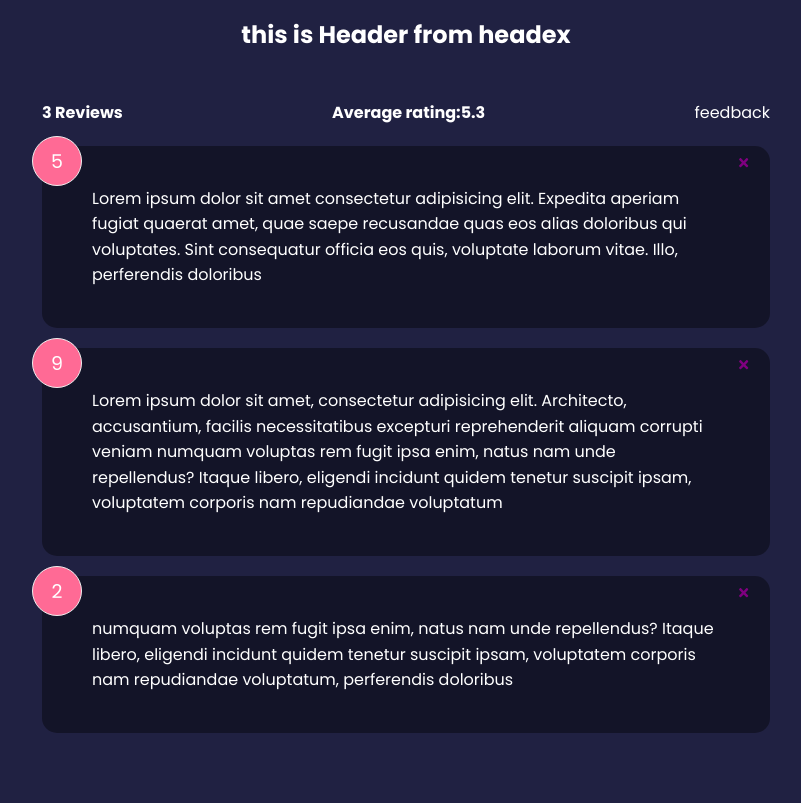
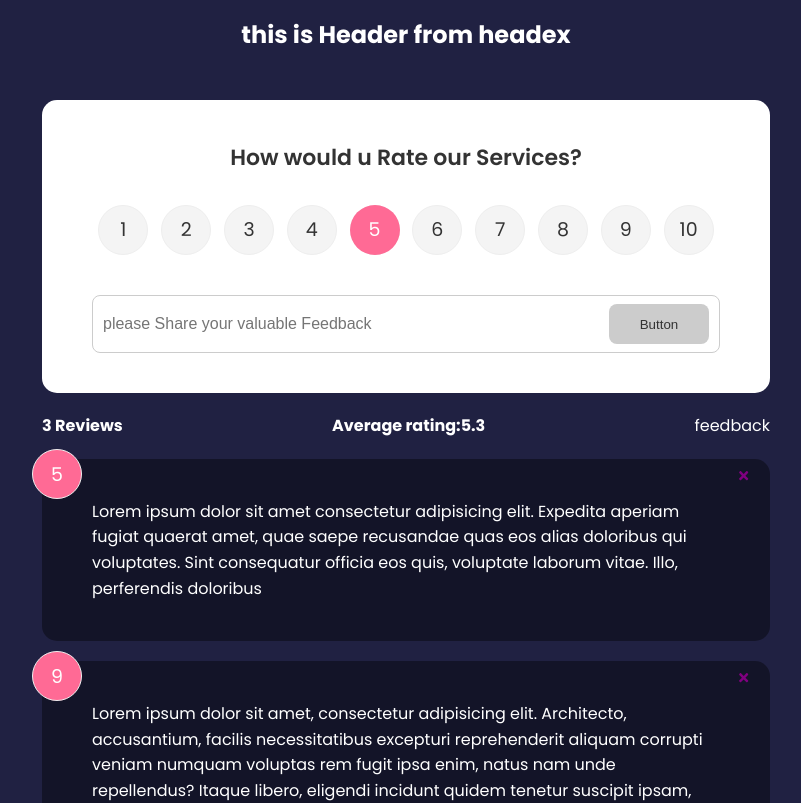
Before and after one commit to saurabh6893/FeedbackApp--ReactJs, a React (Create React App) app: page / in a window 1280 px wide. Shown: the top 803 px of the page, without its empty margins (234-1035 px from the left). Built offline with nearby package versions, Linux system fonts and the light colour scheme.

Commit message:
completed crud options

```diff
--- a/package.json
+++ b/package.json
@@ -6,10 +6,12 @@
     "@testing-library/jest-dom": "^5.16.4",
     "@testing-library/react": "^13.0.1",
     "@testing-library/user-event": "^13.5.0",
+    "framer-motion": "^4.1.17",
     "react": "^18.0.0",
     "react-dom": "^18.0.0",
     "react-icons": "^4.3.1",
     "react-scripts": "5.0.1",
+    "uuid": "^8.3.2",
     "web-vitals": "^2.1.4"
   },
   "scripts": {
--- a/src/App.js
+++ b/src/App.js
@@ -1,6 +1,8 @@
 import Headex from './Components/headex'
 import FeedbackList from './Components/FeedbackList'
 import FeedbackStats from './Components/FeedbackStats'
+import FeedbackForm from './Components/FeedbackForm'
+import { v4 as uuidv4 } from 'uuid'
 import FeedbackData from './Data/FeedbackData'
 import { useState } from 'react'
 
@@ -12,10 +14,16 @@
     }
   }
 
+  const addFeedback = (newFeedback) => {
+    newFeedback.id = uuidv4()
+    setFeedback([newFeedback, ...feedback])
+  }
+
   return (
     <>
       <Headex />
       <div className='container'>
+        <FeedbackForm handleAdd={addFeedback} />
         <FeedbackStats feedback={feedback} />
         <FeedbackList feedback={feedback} handleDelete={deleteFeedback} />
       </div>
--- /dev/null
+++ b/src/Components/FeedbackForm.jsx
@@ -0,0 +1,67 @@
+import React from 'react'
+import { useState } from 'react'
+import RatingSelect from './RatingSelect'
+import Card from './Shared/Card'
+import Button from './Shared/Button'
+
+function FeedbackForm({ handleAdd }) {
+  const [text, setText] = useState('')
+  const [rating, setRating] = useState(10)
+
+  const [btnDisabled, setBtnDisabled] = useState(true)
+  const [message, setMessage] = useState('')
+
+  const handleChange = (e) => {
+    setText(e.target.value)
+    if (text === '') {
+      setBtnDisabled(true)
+      setMessage(null)
+    } else if (text !== '' && text.trim().length < 10) {
+      setBtnDisabled(true)
+      setMessage('Enter atleast 10 words')
+    } else {
+      setBtnDisabled(false)
+      setMessage(null)
+    }
+  }
+
+  const handleSubmit = (e) => {
+    e.preventDefault()
+    if (text.trim().length > 10) {
+      const newFeedback = {
+        text: text,
+        rating,
+      }
+      handleAdd(newFeedback)
+      setText('')
+    }
+  }
+
+  return (
+    <Card>
+      <form onSubmit={handleSubmit}>
+        <h2>How would u Rate our Services?</h2>
+
+        <RatingSelect
+          select={(rating) => {
+            setRating(rating)
+          }}
+        />
+        <div className='input-group'>
+          <input
+            type='text'
+            onChange={handleChange}
+            placeholder='please Share your valuable Feedback'
+            value={text}
+          />
+          <Button type='submit' isDisabled={btnDisabled}>
+            send
+          </Button>
+        </div>
+        {message && <div className='message'>{message}</div>}
+      </form>
+    </Card>
+  )
+}
+
+export default FeedbackForm
--- a/src/Components/FeedbackItem.jsx
+++ b/src/Components/FeedbackItem.jsx
@@ -1,4 +1,5 @@
 import Card from './Shared/Card'
+
 import { FaTimes } from 'react-icons/fa'
 
 function FeedbackItem({ item, handleDelete }) {
--- a/src/Components/FeedbackList.jsx
+++ b/src/Components/FeedbackList.jsx
@@ -1,5 +1,6 @@
 import React from 'react'
 import FeedbackItem from './FeedbackItem'
+import { motion, AnimatePresence } from 'framer-motion'
 
 function FeedbackList({ feedback, handleDelete }) {
   if (!feedback || feedback.length === 0) {
@@ -8,11 +9,32 @@
 
   return (
     <div className='feedback-list'>
-      {feedback.map((item) => (
-        <FeedbackItem key={item.id} item={item} handleDelete={handleDelete} />
-      ))}
+      <AnimatePresence>
+        {feedback.map((item) => (
+          <motion.div
+            key={item.id}
+            initial={{ opacity: 0 }}
+            animate={{ opacity: 1 }}
+            exit={{ opacity: 0 }}
+          >
+            <FeedbackItem
+              key={item.id}
+              item={item}
+              handleDelete={handleDelete}
+            />
+          </motion.div>
+        ))}
+      </AnimatePresence>
     </div>
   )
+  //below//
+  //   (
+  //   <div className='feedback-list'>
+  //     {feedback.map((item) => (
+  //       <FeedbackItem key={item.id} item={item} handleDelete={handleDelete} />
+  //     ))}
+  //   </div>
+  // )
 }
 
 export default FeedbackList
--- /dev/null
+++ b/src/Components/RatingSelect.jsx
@@ -0,0 +1,134 @@
+import React from 'react'
+import { useState } from 'react'
+function RatingSelect({ select }) {
+  const [selected, setSelected] = useState(5)
+  const handleChange = (e) => {
+    setSelected(+e.currentTarget.value)
+    select(+e.currentTarget.value)
+  }
+
+  return (
+    <ul className='rating'>
+      <li>
+        <input
+          type='radio'
+          id='num1'
+          name='rating'
+          value='1'
+          onChange={handleChange}
+          checked={selected === 1}
+        />
+        <label htmlFor='num1'>1</label>
+      </li>
+
+      <li>
+        <input
+          type='radio'
+          id='num2'
+          name='rating'
+          value='2'
+          onChange={handleChange}
+          checked={selected === 2}
+        />
+        <label htmlFor='num2'>2</label>
+      </li>
+
+      <li>
+        <input
+          type='radio'
+          id='num3'
+          name='rating'
+          value='3'
+          onChange={handleChange}
+          checked={selected === 3}
+        />
+        <label htmlFor='num3'>3</label>
+      </li>
+
+      <li>
+        <input
+          type='radio'
+          id='num4'
+          name='rating'
+          value='4'
+          onChange={handleChange}
+          checked={selected === 4}
+        />
+        <label htmlFor='num4'>4</label>
+      </li>
+
+      <li>
+        <input
+          type='radio'
+          id='num5'
+          name='rating'
+          value='5'
+          onChange={handleChange}
+          checked={selected === 5}
+        />
+        <label htmlFor='num5'>5</label>
+      </li>
+
+      <li>
+        <input
+          type='radio'
+          id='num6'
+          name='rating'
+          value='6'
+          onChange={handleChange}
+          checked={selected === 6}
+        />
+        <label htmlFor='num6'>6</label>
+      </li>
+
+      <li>
+        <input
+          type='radio'
+          id='num7'
+          name='rating'
+          value='7'
+          onChange={handleChange}
+          checked={selected === 7}
+        />
+        <label htmlFor='num7'>7</label>
+      </li>
+      <li>
+        <input
+          type='radio'
+          id='num8'
+          name='rating'
+          value='8'
+          onChange={handleChange}
+          checked={selected === 8}
+        />
+        <label htmlFor='num8'>8</label>
+      </li>
+
+      <li>
+        <input
+          type='radio'
+          id='num9'
+          name='rating'
+          value='9'
+          onChange={handleChange}
+          checked={selected === 9}
+        />
+        <label htmlFor='num9'>9</label>
+      </li>
+
+      <li>
+        <input
+          type='radio'
+          id='num10'
+          name='rating'
+          value='10'
+          onChange={handleChange}
+          checked={selected === 10}
+        />
+        <label htmlFor='num10'>10</label>
+      </li>
+    </ul>
+  )
+}
+
+export default RatingSelect
--- /dev/null
+++ b/src/Components/Shared/Button.jsx
@@ -0,0 +1,17 @@
+import React from 'react'
+
+function Button({ children, version, type, isDisabled }) {
+  return (
+    <button type={type} disabled={isDisabled} className={`btn btn-${version}`}>
+      Button
+    </button>
+  )
+}
+
+Button.defaultProps = {
+  version: 'primary',
+  type: 'button',
+  isDisabled: false,
+}
+
+export default Button
```
Also changed, not shown: 1 other file (tests, documents, lock files or other folders).
